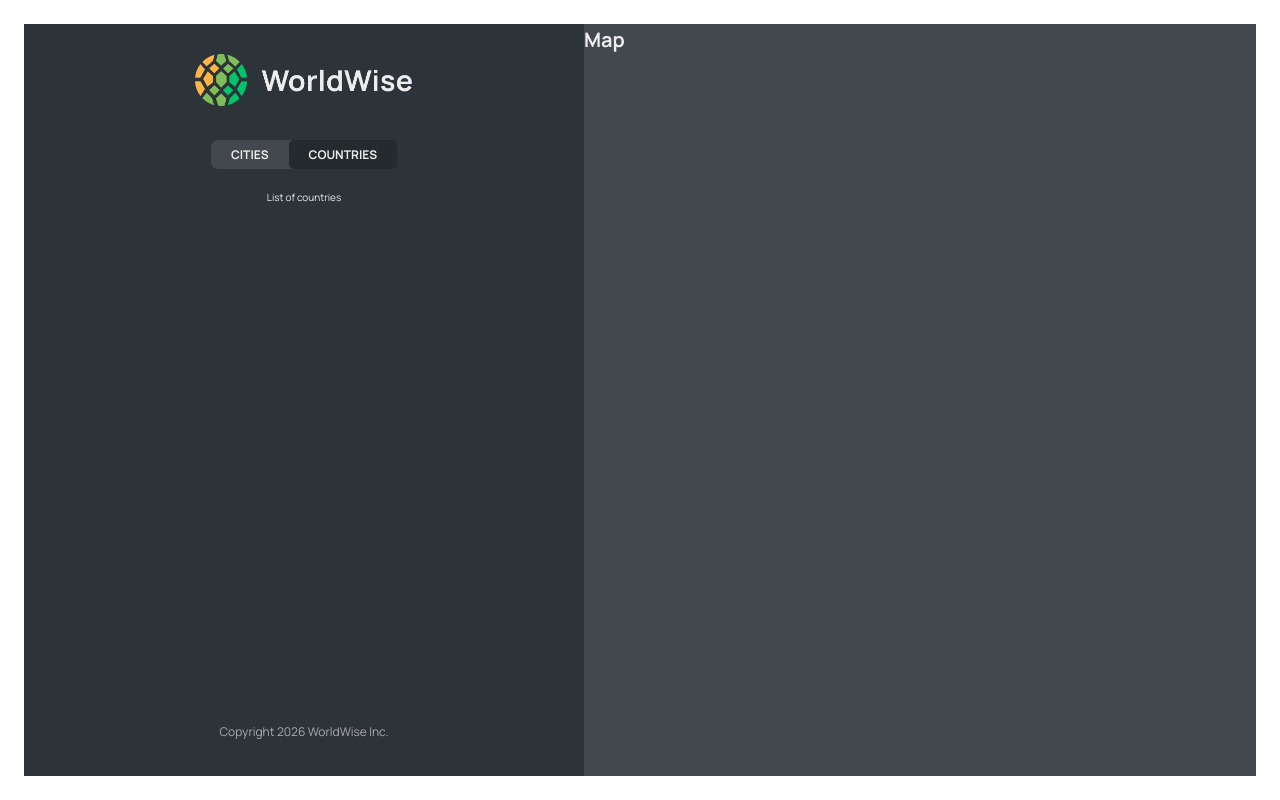
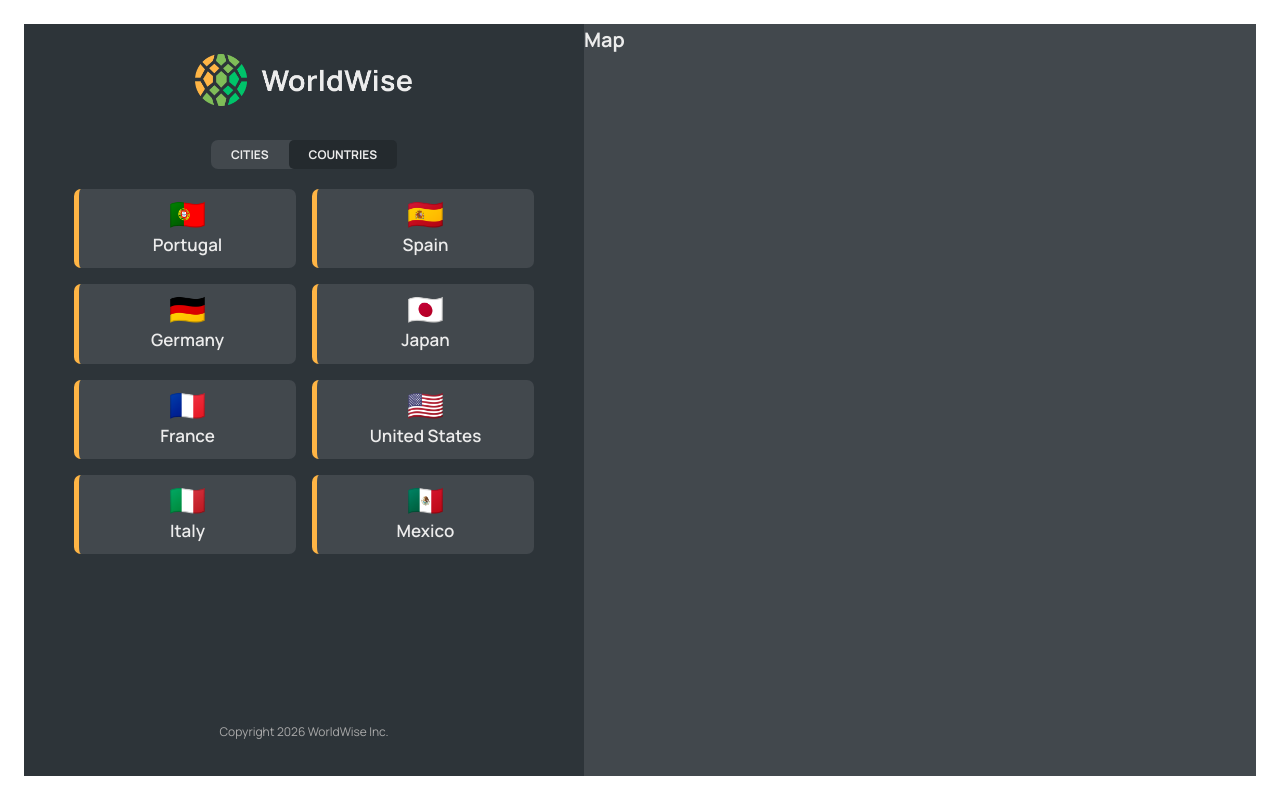
Before and after one commit to BrandonMoran11/worldwise, a React (Vite) app: page /app/countries in a window 1280 px wide. Built offline with nearby package versions, Linux system fonts and the light colour scheme; data requests are answered from the project's data file.

Commit message:
feat: implement countries list view with routing and supporting components

```diff
--- a/data/cities.json
+++ b/data/cities.json
@@ -35,6 +35,66 @@
         "lng": 13.376933665713324
       },
       "id": 98443197
+    },
+    {
+      "cityName": "Tokyo",
+      "country": "Japan",
+      "emoji": "🇯🇵",
+      "date": "2027-05-20T10:00:00.000Z",
+      "notes": "Exploring Akihabara!",
+      "position": {
+        "lat": 35.6762,
+        "lng": 139.6503
+      },
+      "id": 48291034
+    },
+    {
+      "cityName": "Paris",
+      "country": "France",
+      "emoji": "🇫🇷",
+      "date": "2027-06-15T14:30:00.000Z",
+      "notes": "Eiffel Tower was stunning.",
+      "position": {
+        "lat": 48.8566,
+        "lng": 2.3522
+      },
+      "id": 59201837
+    },
+    {
+      "cityName": "New York",
+      "country": "United States",
+      "emoji": "🇺🇸",
+      "date": "2027-08-10T19:00:00.000Z",
+      "notes": "The city that never sleeps!",
+      "position": {
+        "lat": 40.7128,
+        "lng": -74.0060
+      },
+      "id": 30291847
+    },
+    {
+      "cityName": "Rome",
+      "country": "Italy",
+      "emoji": "🇮🇹",
+      "date": "2027-09-05T11:45:00.000Z",
+      "notes": "Best pasta ever.",
+      "position": {
+        "lat": 41.9028,
+        "lng": 12.4964
+      },
+      "id": 19283746
+    },
+    {
+      "cityName": "Mexico City",
+      "country": "Mexico",
+      "emoji": "🇲🇽",
+      "date": "2027-11-12T16:20:00.000Z",
+      "notes": "Incredible history and food.",
+      "position": {
+        "lat": 19.4326,
+        "lng": -99.1332
+      },
+      "id": 84729103
     }
   ]
 }
--- a/src/App.jsx
+++ b/src/App.jsx
@@ -7,6 +7,7 @@ import Login from "./pages/Login";
 import PageNotFound from "./pages/PageNotFound";
 import AppLayout from "./pages/AppLayout";
 import CityList from "./components/CityList";
+import CountriesList from "./components/CountriesList";
 
 const URL = "http://localhost:5000";
 
@@ -44,7 +45,10 @@ function App() {
             path="cities"
             element={<CityList cities={cities} isLoading={isLoading} />}
           />
-          <Route path="countries" element={<p>List of countries</p>} />
+          <Route
+            path="countries"
+            element={<CountriesList cities={cities} isLoading={isLoading} />}
+          />
           <Route path="form" element={<p>Form</p>} />
         </Route>
         <Route path="*" element={<PageNotFound />} />
--- a/src/components/CityItem.jsx
+++ b/src/components/CityItem.jsx
@@ -24,6 +24,7 @@ function CityItem({ city }) {
       <span className={styles.emoji}>{flagemojiToPNG(emoji)}</span>
       <h3 className={styles.name}>{cityName}</h3>
       <time className={styles.date}>({formatDate(date)})</time>
+      <button className={styles.deleteBtn}>&times;</button>
     </li>
   );
 }
--- /dev/null
+++ b/src/components/CountriesList.jsx
@@ -0,0 +1,35 @@
+import PropTypes from "prop-types";
+import styles from "./CountryList.module.css";
+import Spinner from "./Spinner";
+import CountryItem from "./CountryItem";
+import Message from "./Message";
+
+function CountriesList({ cities, isLoading }) {
+  if (isLoading) return <Spinner />;
+
+  if (!cities.length)
+    return (
+      <Message message="Add your first city by clicking on a city on the map" />
+    );
+
+  const countries = cities.reduce((arr, city) => {
+    if (!arr.map((el) => el.country).includes(city.country))
+      return [...arr, { country: city.country, emoji: city.emoji }];
+    else return arr;
+  }, []);
+
+  return (
+    <ul className={styles.countryList}>
+      {countries.map((country) => (
+        <CountryItem country={country} key={country.country} />
+      ))}
+    </ul>
+  );
+}
+
+CountriesList.propTypes = {
+  cities: PropTypes.array,
+  isLoading: PropTypes.bool,
+};
+
+export default CountriesList;
--- a/src/components/CountryItem.jsx
+++ b/src/components/CountryItem.jsx
@@ -1,3 +1,4 @@
+import PropTypes from "prop-types";
 import styles from "./CountryItem.module.css";
 
 function CountryItem({ country }) {
@@ -9,4 +10,8 @@ function CountryItem({ country }) {
   );
 }
 
+CountryItem.propTypes = {
+  country: PropTypes.object,
+};
+
 export default CountryItem;
```
